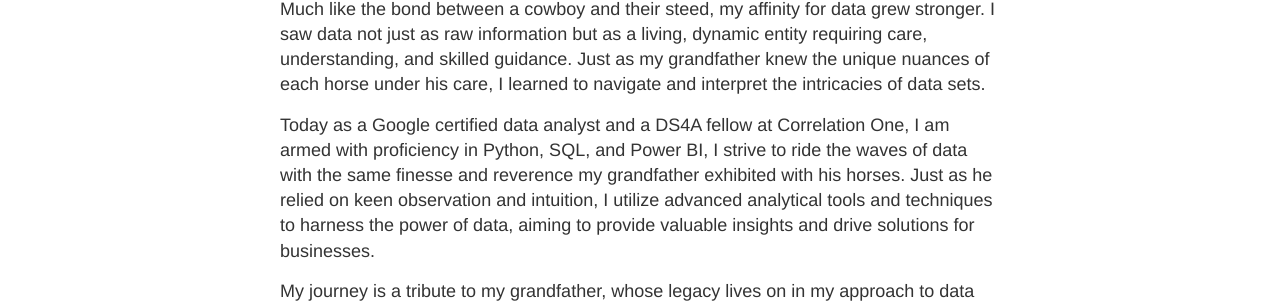
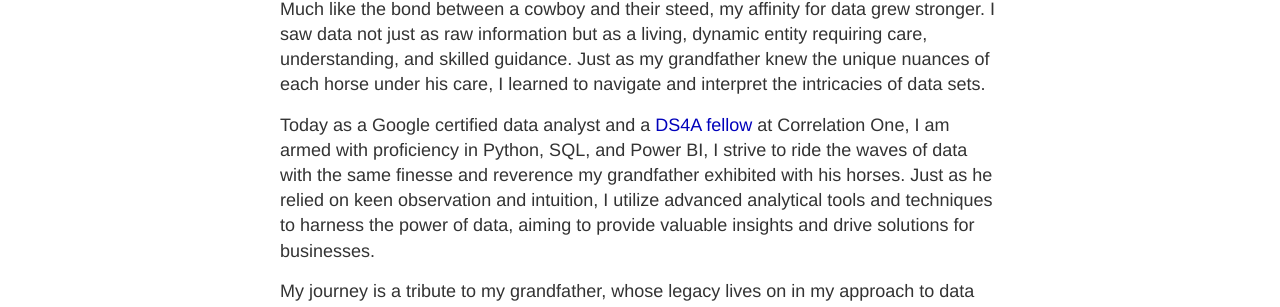
Before and after one commit to obtbe/zeidombo.github.io, a Jekyll site: the page built from about.md, in a window 1280 px wide. Shown: the part 552-859 px from the top of the page. Built offline with Jekyll 4.4.1, drawn with Linux system fonts in a browser that asks for light colours; our own code applies the rules of GitHub Pages for plain Markdown files; part of the change alters nothing that is shown.

```diff
--- a/about.md
+++ b/about.md
@@ -12,7 +12,7 @@ In those formative years, my grandfather's love for horses and the rugged beauty
 Much like the bond between a cowboy and their steed, my affinity for data grew stronger. I saw data not just as raw information but as a living, dynamic entity requiring care, understanding, and skilled guidance. Just as my grandfather knew the unique nuances of each horse under his care,
 I learned to navigate and interpret the intricacies of data sets.
 
-Today as a Google certified data analyst and a DS4A fellow at Correlation One, I am armed with proficiency in Python, SQL, and Power BI, I strive to ride the waves of data with the same finesse and reverence my grandfather exhibited with his horses.
+Today as a Google certified data analyst and a [DS4A fellow](https://www.credential.net/67d98bab-1d5c-482f-91bd-3b54c6690092) at Correlation One, I am armed with proficiency in Python, SQL, and Power BI, I strive to ride the waves of data with the same finesse and reverence my grandfather exhibited with his horses.
 Just as he relied on keen observation and intuition, I utilize advanced analytical tools and techniques to harness the power of data, aiming to provide valuable insights and drive solutions for businesses.
 
 My journey is a tribute to my grandfather, whose legacy lives on in my approach to data analysis—a blend of dedication, empathy, and a deep-rooted understanding of the connections that tie us all.
```
